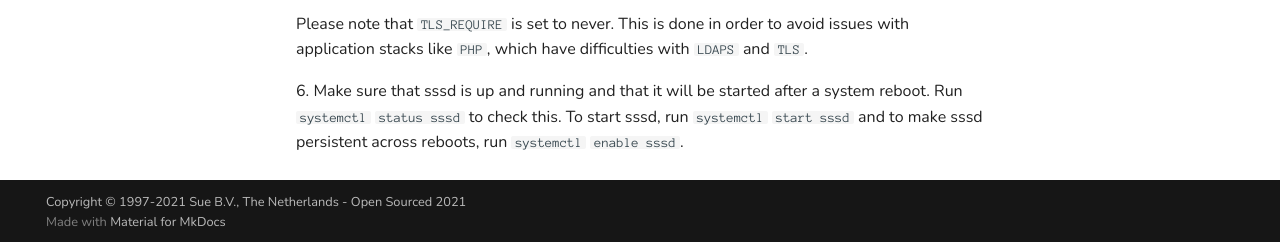
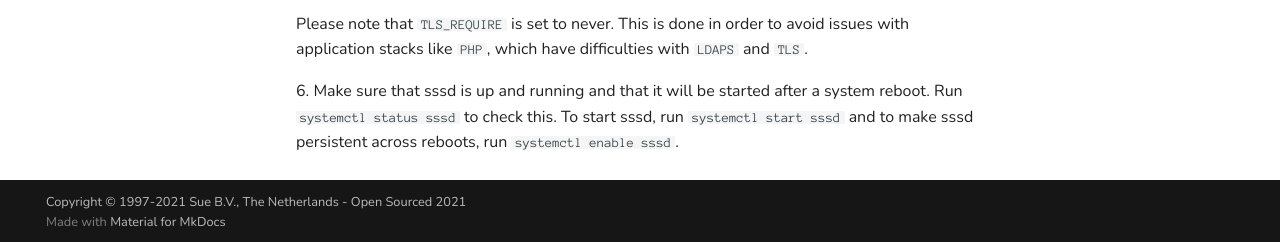
Before and after one commit to lpic2book/src, an MkDocs documentation site: the page built from docs/lpic2.210.2.md, in a window 1280 px wide and 900 px high, scrolled down 7677 px. Shown: the part 655-897 px from the top of the window. Built offline with MkDocs 1.6.1 and Material for MkDocs 9.7.7, drawn with Linux system fonts in a browser that asks for light colours; comment, search, counter and statistics services are not loaded.

```diff
--- a/docs/lpic2.210.2.md
+++ b/docs/lpic2.210.2.md
@@ -428,6 +428,6 @@ avoid issues with application stacks like `PHP`, which have difficulties
 with `LDAPS` and `TLS`.
 
 6\. Make sure that sssd is up and running and that it will be started
-after a system reboot. Run `systemctl` `status sssd` to check this. To
-start sssd, run `systemctl` `start sssd` and to make sssd persistent
-across reboots, run `systemctl` `enable sssd`.
+after a system reboot. Run `systemctl status sssd` to check this. To
+start sssd, run `systemctl start sssd` and to make sssd persistent
+across reboots, run `systemctl enable sssd`.
```
